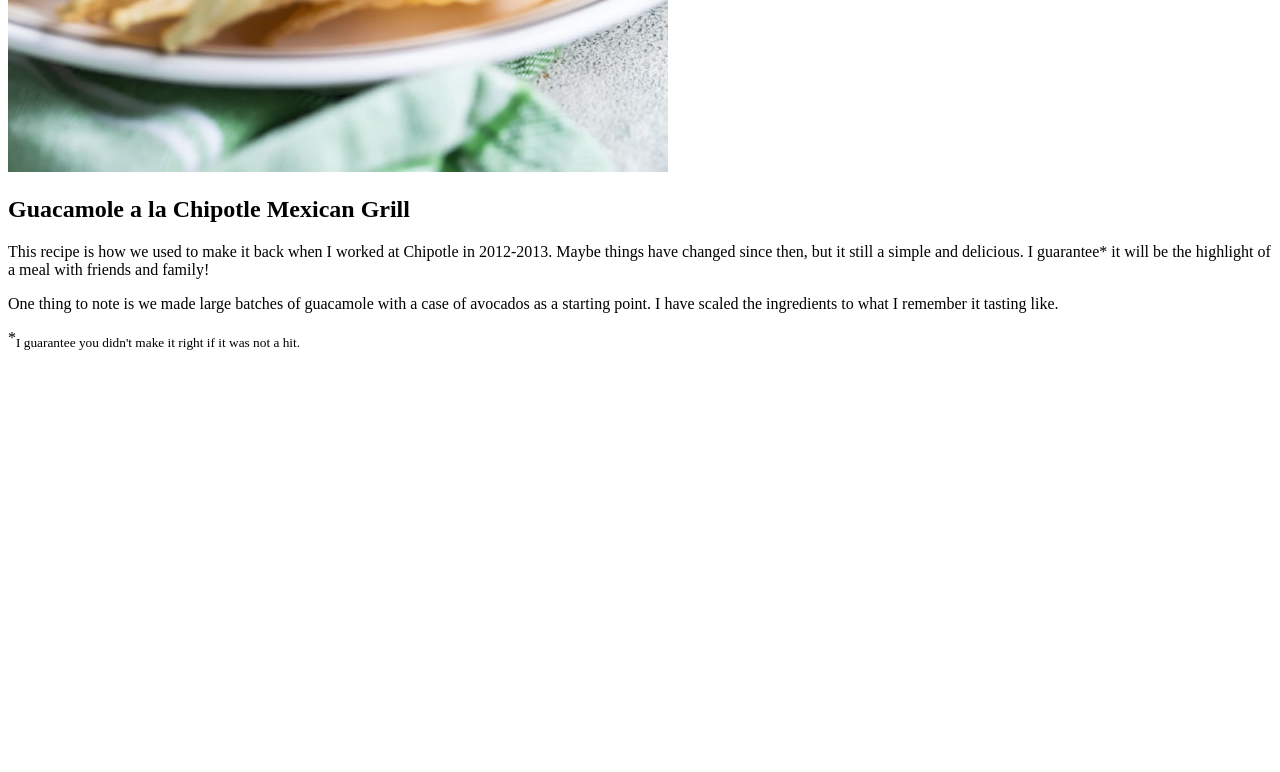
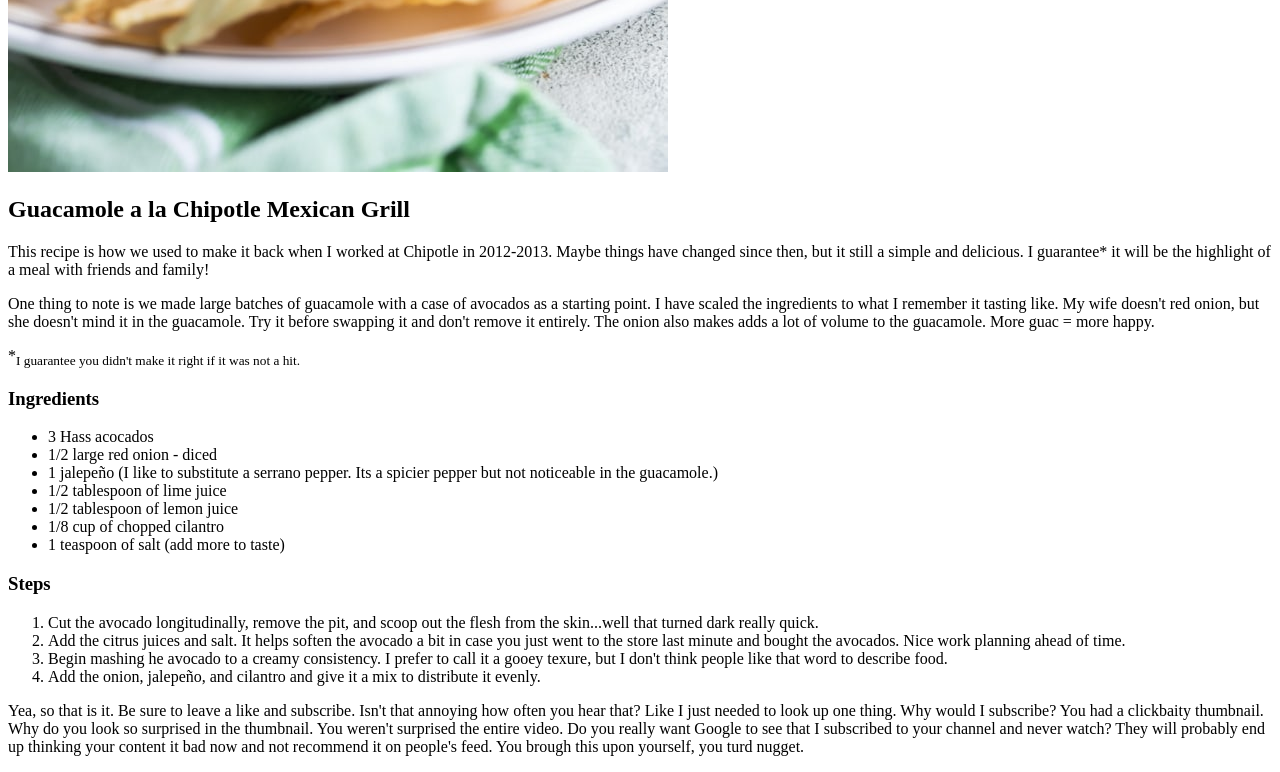
Before and after one commit to SilverSpecter3/odin-recipes, a plain HTML site: page recipes/guacamole.html in a window 1280 px wide. Shown: the part 898-1670 px from the top of the page. Before the commit the page ends 1265 px from the top, so only its background shows below. Drawn offline with Linux system fonts and the light colour scheme.

Commit message:
Add ingredients and steps lists

```diff
--- a/recipes/guacamole.html
+++ b/recipes/guacamole.html
@@ -9,7 +9,25 @@
         <img src="../images/guacamole-chipotle-style.jpg" alt="Bright green guacamole from perfectly ripened avocado">
         <h2>Guacamole a la Chipotle Mexican Grill</h2>
         <p>This recipe is how we used to make it back when I worked at Chipotle in 2012-2013. Maybe things have changed since then, but it still a simple and delicious. I guarantee* it will be the highlight of a meal with friends and family! </p>
-        <p>One thing to note is we made large batches of guacamole with a case of avocados as a starting point. I have scaled the ingredients to what I remember it tasting like.</p>
+        <p>One thing to note is we made large batches of guacamole with a case of avocados as a starting point. I have scaled the ingredients to what I remember it tasting like. My wife doesn't red onion, but she doesn't mind it in the guacamole. Try it before swapping it and don't remove it entirely. The onion also makes adds a lot of volume to the guacamole. More guac = more happy.</p>
         <p>*<sub>I guarantee you didn't make it right if it was not a hit.</sub></p>
+        <h3>Ingredients</h3>
+        <ul>
+            <li>3 Hass acocados</li>
+            <li>1/2 large red onion - diced</li>
+            <li>1 jalepeño (I like to substitute a serrano pepper. Its a spicier pepper but not noticeable in the guacamole.)</li>
+            <li>1/2 tablespoon of lime juice</li>
+            <li>1/2 tablespoon of lemon juice</li>
+            <li>1/8 cup of chopped cilantro</li>
+            <li>1 teaspoon of salt (add more to taste)</li>
+        </ul>
+        <h3>Steps</h3>
+        <ol>
+            <li>Cut the avocado longitudinally, remove the pit, and scoop out the flesh from the skin...well that turned dark really quick.</li>
+            <li>Add the citrus juices and salt. It helps soften the avocado a bit in case you just went to the store last minute and bought the avocados. Nice work planning ahead of time. </li>
+            <li>Begin mashing he avocado to a creamy consistency. I prefer to call it a gooey texure, but I don't think people like that word to describe food.</li>
+            <li>Add the onion, jalepeño, and cilantro and give it a mix to distribute it evenly.</li>
+        </ol>
+        <p>Yea, so that is it. Be sure to leave a like and subscribe. Isn't that annoying how often you hear that? Like I just needed to look up one thing. Why would I subscribe? You had a clickbaity thumbnail. Why do you look so surprised in the thumbnail. You weren't surprised the entire video. Do you really want Google to see that I subscribed to your channel and never watch? They will probably end up thinking your content it bad now and not recommend it on people's feed. You brough this upon yourself, you turd nugget.</p>
     </body>
 </html>
```
